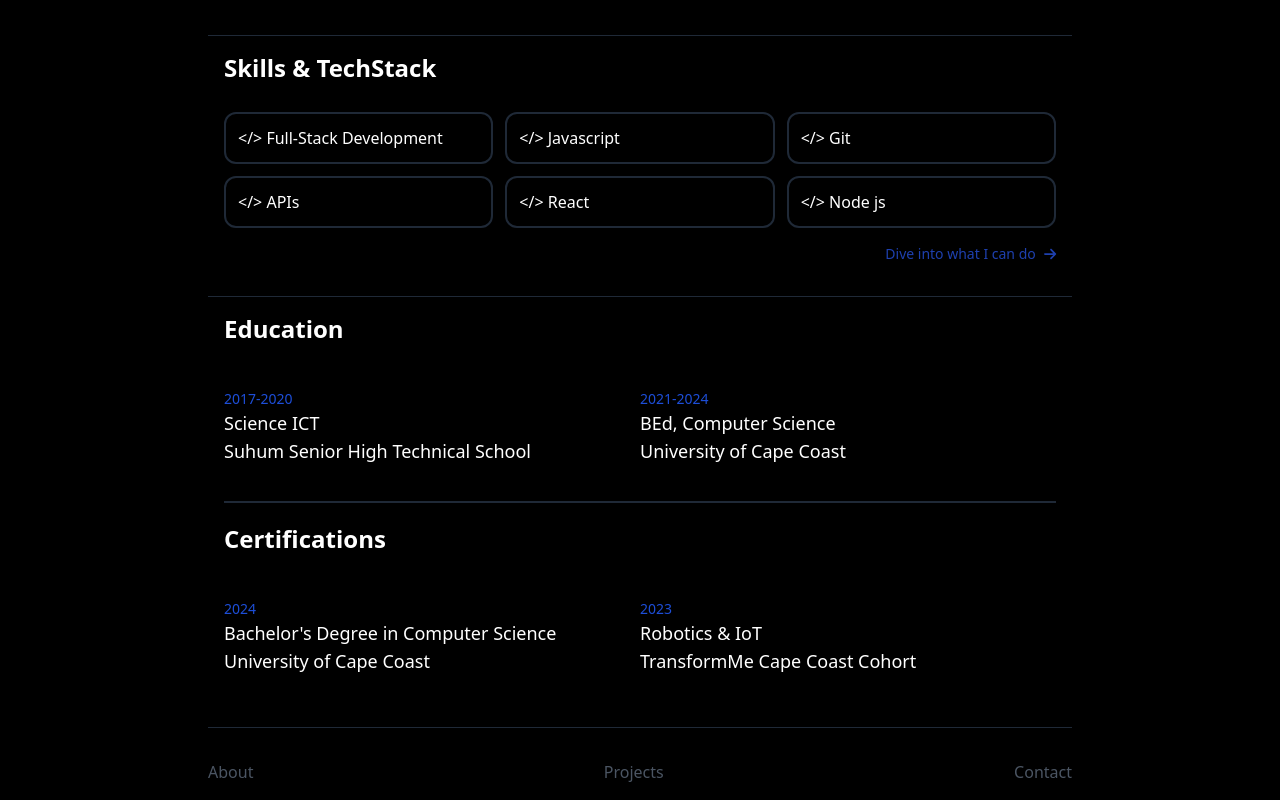
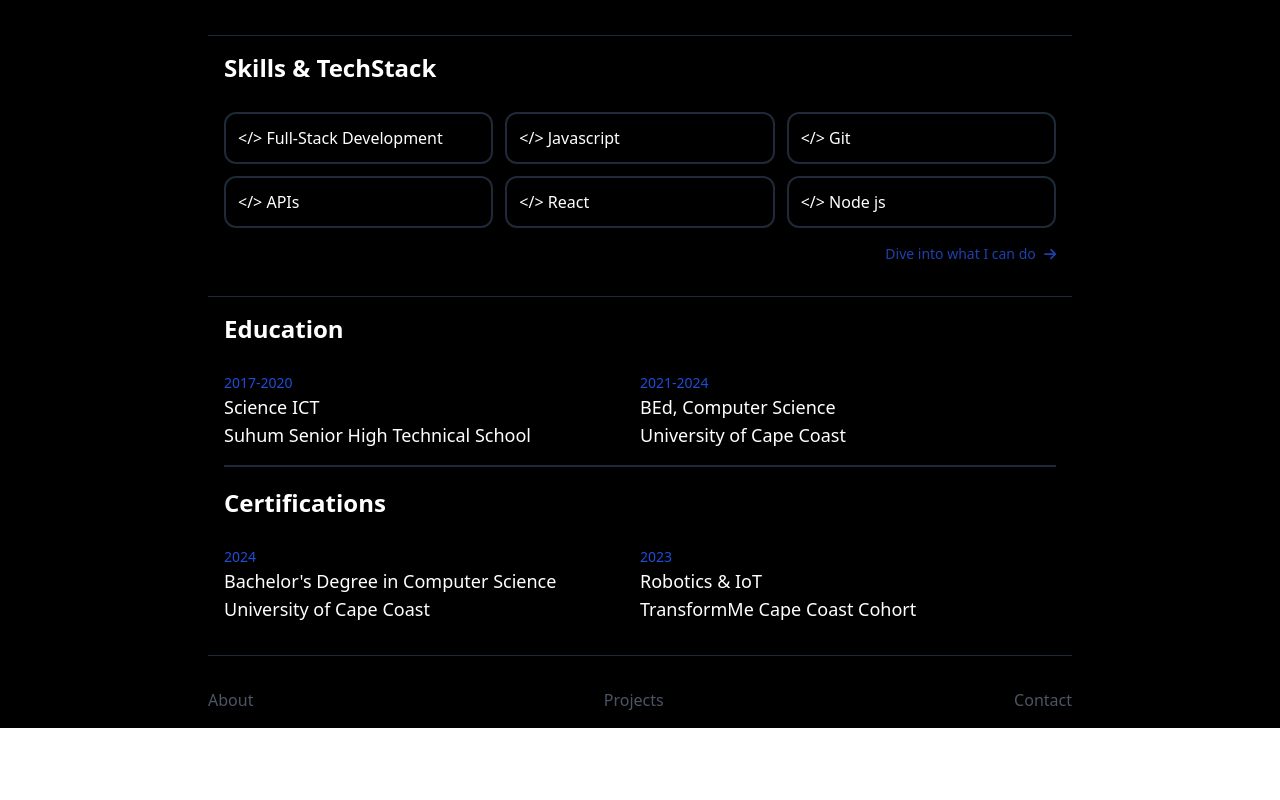
Before and after one commit to Aison0577/Portfolio, a React (Vite) app: page / in a window 1280 px wide. Shown: the part 1160-1960 px from the top of the page. After the commit the page ends 1888 px from the top, so only its background shows below. Built offline with nearby package versions, Linux system fonts and the light colour scheme.

Commit message:
adjustment

```diff
--- a/src/components_new/cards/EdCert.jsx
+++ b/src/components_new/cards/EdCert.jsx
@@ -2,7 +2,7 @@ import React from 'react'
 
 export default function EdCert({year,course,school}) {
   return (
-    <div className='py-4 mb-5'>
+    <div className='py-4 '>
       <h1 className='text-sm text-blue-700'>{year}</h1>
       <h1 className='text-lg font-medium'>{course}</h1>
       <h1 className='text-lg font-medium'>{school}</h1>
--- a/src/components_new/sections/ExploreSections/Education_Certs.jsx
+++ b/src/components_new/sections/ExploreSections/Education_Certs.jsx
@@ -4,7 +4,7 @@ import EdCert from '../../cards/EdCert'
 export default function Education_Certs() {
   return (
     <div className='p-4 text-black dark:text-white border-b-[1px] border-gray-800'>
-        <h1 className='mb-7 font-semibold text-2xl'>Education</h1>
+        <h1 className='mb-3 font-semibold text-2xl'>Education</h1>
             <div className='grid md:grid-cols-2'>
                 <EdCert
                     year={'2017-2020'}
@@ -19,7 +19,7 @@ export default function Education_Certs() {
             </div>
         <hr className='border-b-[1px] border-gray-800 mb-5'/>
 
-        <h1 className='mb-7 font-semibold text-2xl'>Certifications</h1>
+        <h1 className='mb-3 font-semibold text-2xl'>Certifications</h1>
             <div className='grid md:grid-cols-2'>
                 <EdCert
                     year={'2024'}
```
